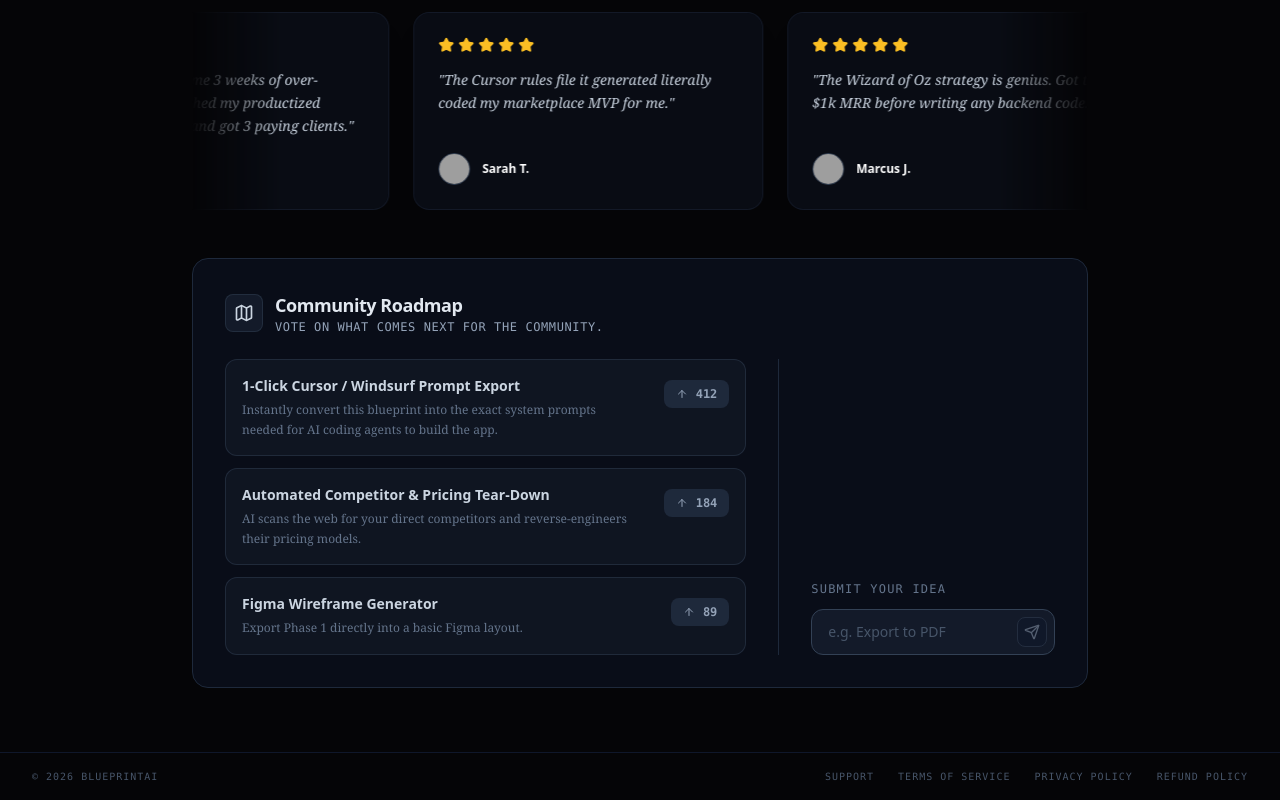
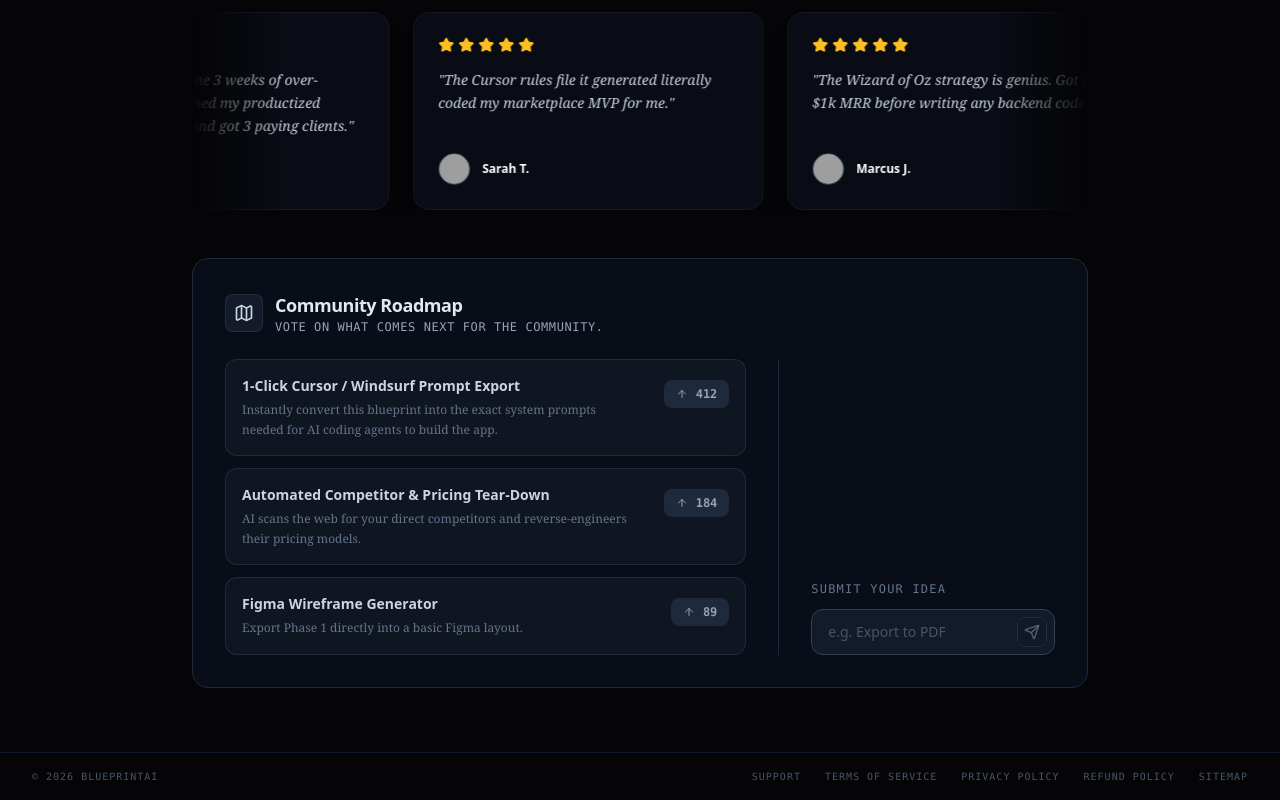
Before and after one commit to distresshunt/BlueprintAI, a Next.js app: page / in a window 1280 px wide. Shown: the part 704-1504 px from the top of the page. Built offline with nearby package versions, Linux system fonts and the light colour scheme; no server answers; grey boxes are pictures that could not be loaded.

Commit message:
feat: inject dynamic SEO content block and sitemap spiderweb link

```diff
--- a/components/LegalFooter.tsx
+++ b/components/LegalFooter.tsx
@@ -19,6 +19,9 @@ export function LegalFooter() {
         <Link href="/refund" className="hover:text-cyan-400 transition-colors">
           Refund Policy
         </Link>
+        <Link href="/sitemap.xml" className="hover:text-cyan-400 transition-colors">
+          Sitemap
+        </Link>
       </div>
     </footer>
   );
```
Also changed, not shown: app/build/[model]/[niche]/page.tsx.
